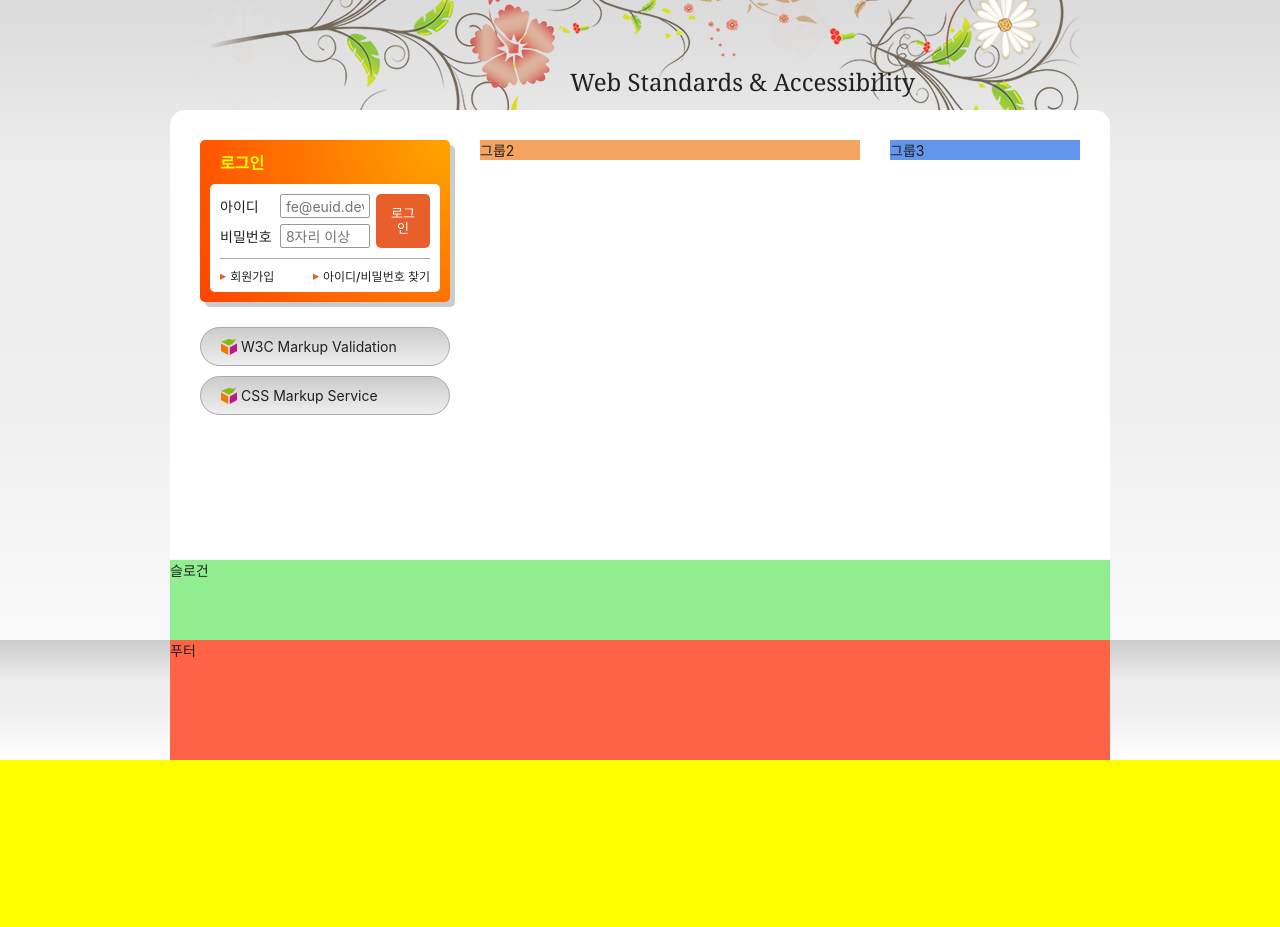
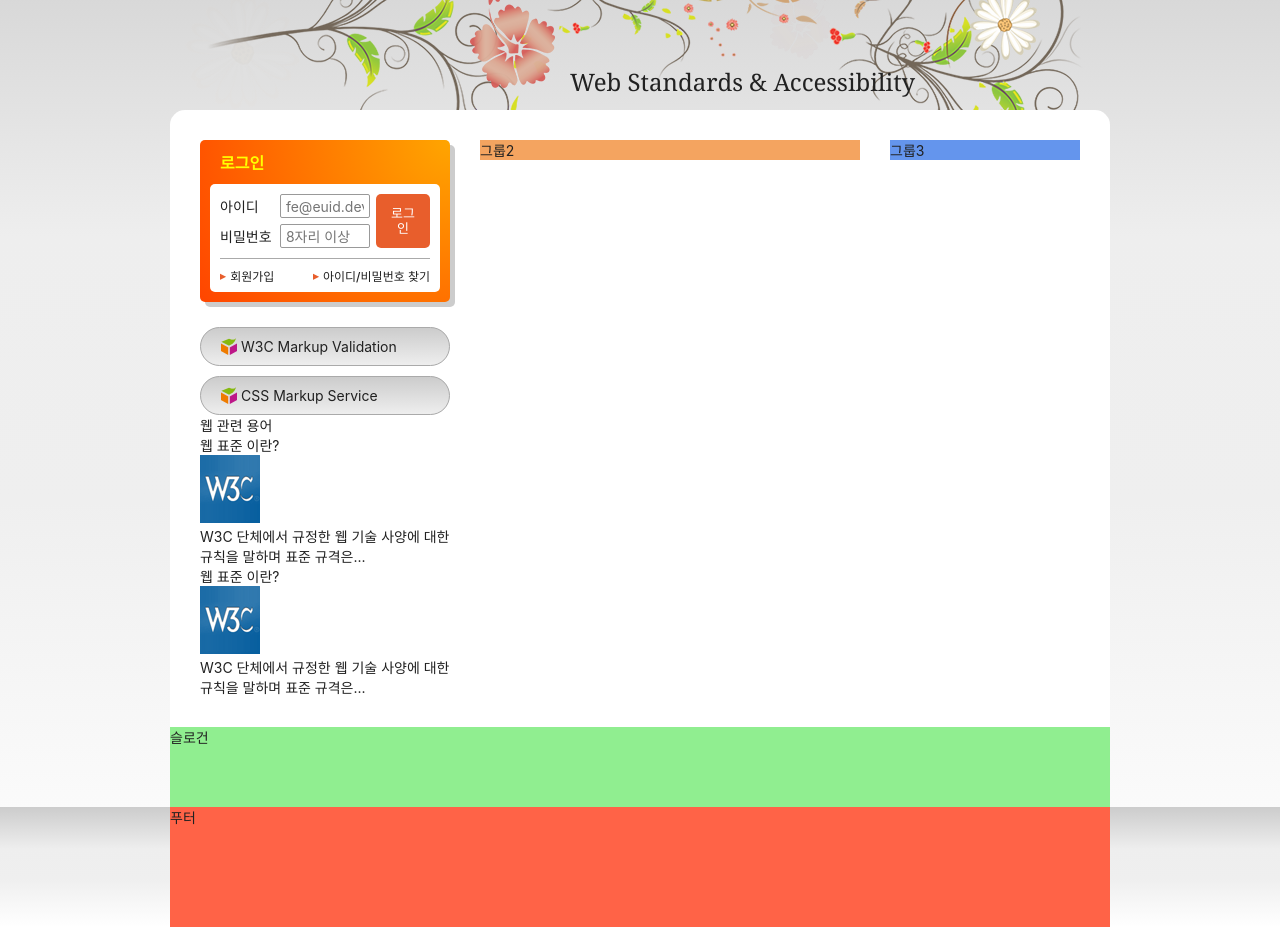
Before and after one commit to hardy-is-cat/test, a plain HTML site: page index.html in a window 1280 px wide. Shown: the part 135-1062 px from the top of the page. Before the commit the page ends 895 px from the top, so only its background shows below. Drawn offline with Linux system fonts and the light colour scheme; a web font is replaced by a local one.

Commit message:
웹 관련 용어 마크업 완성

```diff
--- a/index.html
+++ b/index.html
@@ -185,6 +185,29 @@
           </li>
         </ul>
       </section>
+      <section class="term">
+        <h2 class="term-title">웹 관련 용어</h2>
+        <dl class="term-list">
+          <div>
+            <dt class="term-list-subject">웹 표준 이란?</dt>
+            <dd class="term-list-thumnail">
+              <img src="/assets/web_standards.gif" alt="W3C 로고" />
+            </dd>
+            <dd class="term-list-brief">
+              W3C 단체에서 규정한 웹 기술 사양에 대한 규칙을 말하며 표준 규격은...
+            </dd>
+          </div>
+          <div class="cross">
+            <dt class="term-list-subject">웹 표준 이란?</dt>
+            <dd class="term-list-thumnail">
+              <img src="/assets/web_standards.gif" alt="W3C 로고" />
+            </dd>
+            <dd class="term-list-brief">
+              W3C 단체에서 규정한 웹 기술 사양에 대한 규칙을 말하며 표준 규격은...
+            </dd>
+          </div>
+        </dl>
+      </section>
     </div>
     <div class="group group2">그룹2</div>
     <div class="group group3">그룹3</div>
```
